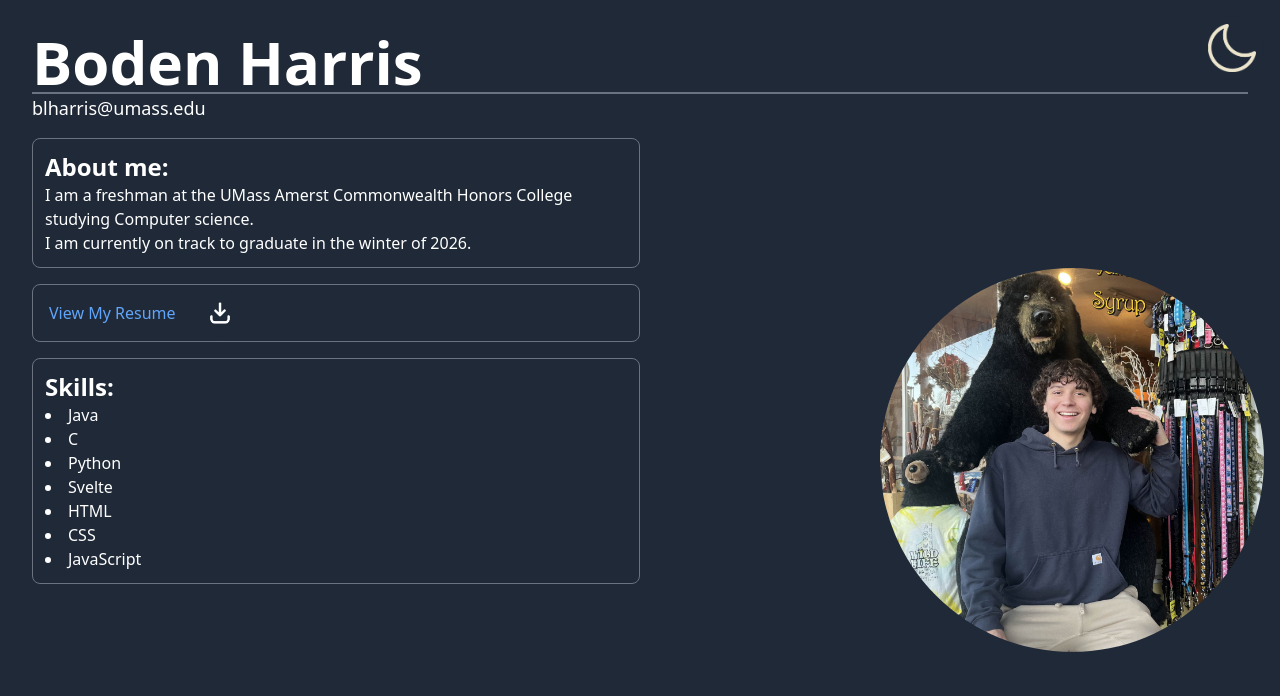
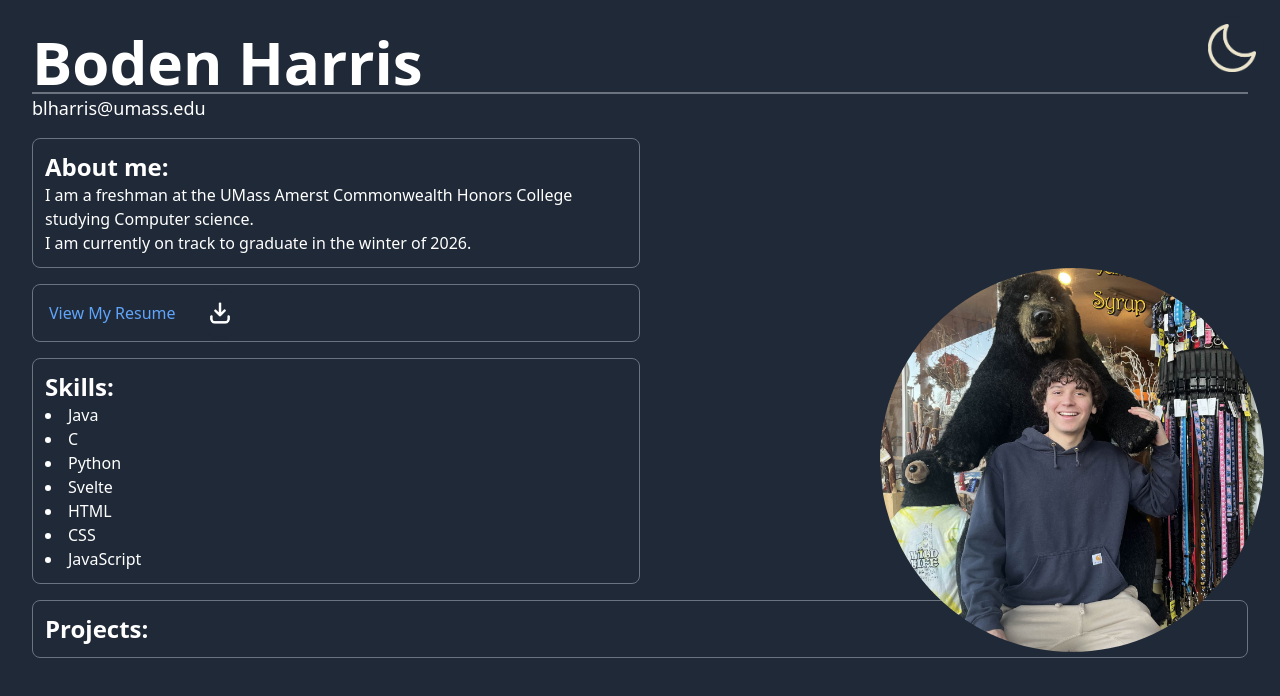
Before and after one commit to bodenharris/learrning-sveltekit, a SvelteKit app: page / in a window 1280 px wide. Shown: the top 696 px of the page. Built offline with nearby package versions, Linux system fonts and the light colour scheme.

Commit message:
added projects section

```diff
--- a/src/routes/+page.svelte
+++ b/src/routes/+page.svelte
@@ -65,5 +65,8 @@
             <li>JavaScript</li>
         </ul>
     </div>
+    <div class="mt-4 border {borderColor} rounded-lg h-auto p-3">
+        <b class="font-bold text-2xl">Projects: </b><br>
+    </div>
 
 </div>
```
